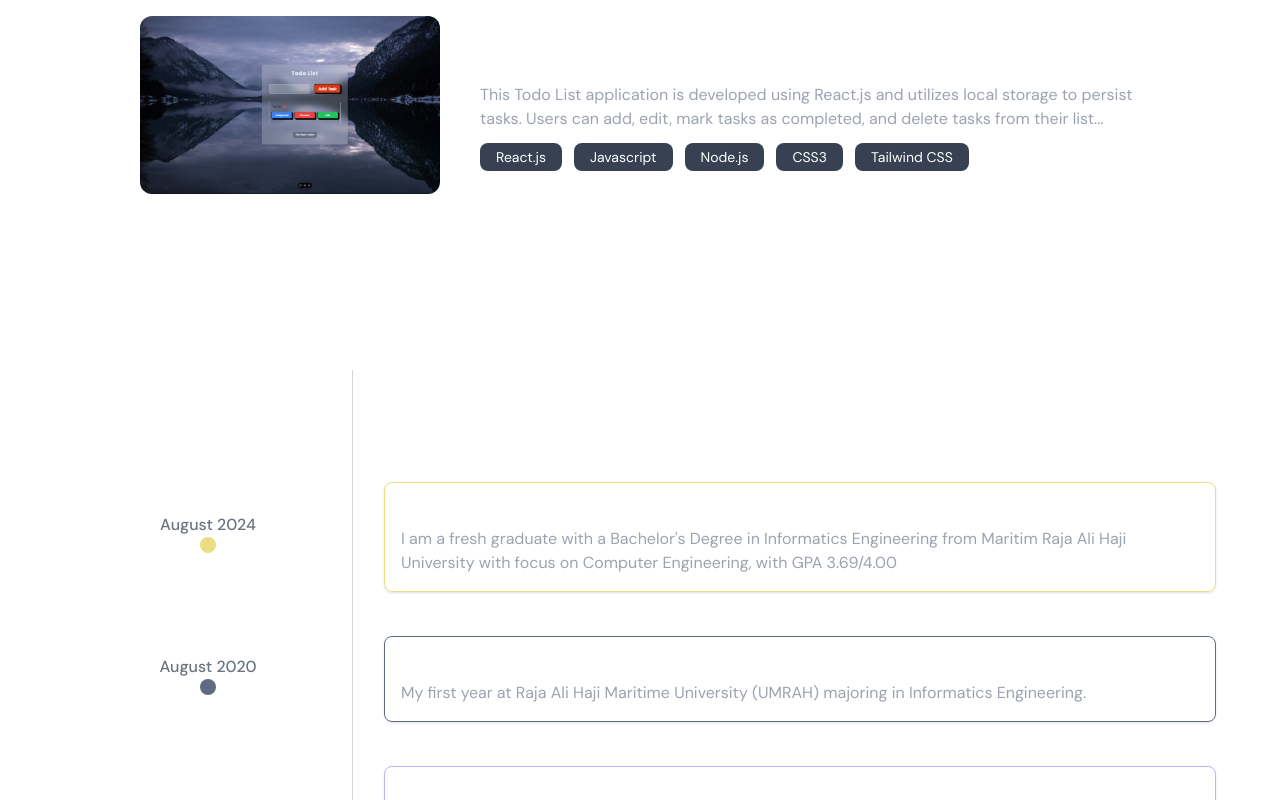
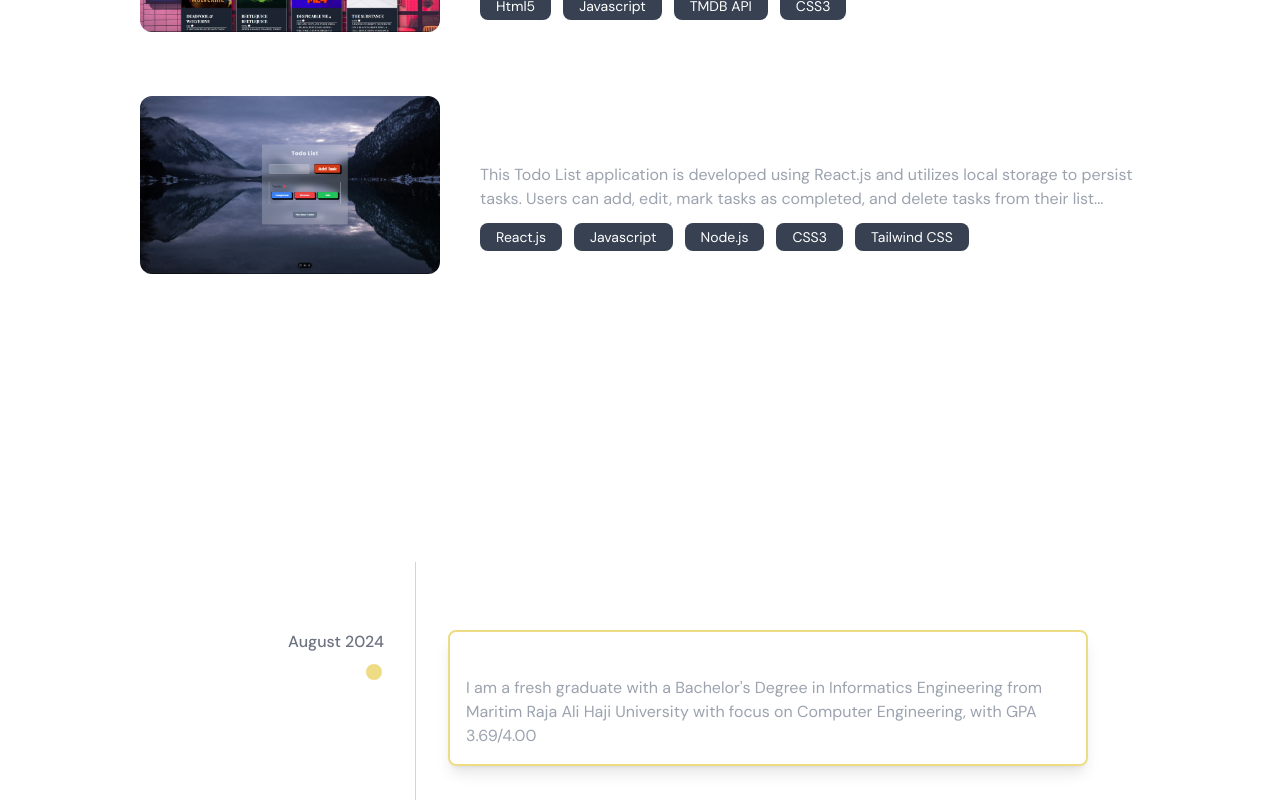
Before and after one commit to Samuelmiskan99/Portfolio-React, a React (Vite) app: page / in a window 1280 px wide. Shown: the part 2734-3534 px from the top of the page. Built offline with nearby package versions, Linux system fonts and the light colour scheme.

Commit message:
Best push i've done

```diff
--- a/src/components/Contact.jsx
+++ b/src/components/Contact.jsx
@@ -1,6 +1,6 @@
 const Contact = () => {
    return (
-      <div id='contact' className='flex min-h-[70vh] min-w-full items-center justify-center'>
+      <div id='contact' className='flex min-h-[70vh] min-w-full items-center justify-center mt-11'>
          <div className='flex flex-col items-center justify-center gap-3 space-y-6 p-14'>
             <h1 className='text-center text-5xl md:text-7xl'>
                <span className='bg-gradient-to-r from-indigo-500 to-blue-500 bg-clip-text text-transparent'>
--- a/src/components/Projects.jsx
+++ b/src/components/Projects.jsx
@@ -14,7 +14,7 @@
       <motion.div
          initial={{ opacity: 0, y: 100 }}
          whileInView={{ opacity: 1, y: 0 }}
-         viewport={{ once: true }}
+         viewport={{ once: false }} // Ubah ke `once: false`
          transition={{ duration: 0.5, delay: 0.2 }}>
          {children}
       </motion.div>
@@ -22,9 +22,11 @@
 };
 
 // Komponen ProjectCard untuk menampilkan detail proyek
-const ProjectCard = ({ project }) => {
+const ProjectCard = ({ project, index }) => {
    return (
-      <ScrollReveal>
+      <ScrollReveal delay={index * 0.1}>
+         {' '}
+         {/* Tambahkan delay berdasarkan indeks */}
          <div className='flex flex-col items-center gap-6 md:flex-row md:gap-10'>
             <img
                src={project.image}
@@ -55,6 +57,7 @@
       description: PropTypes.string.isRequired,
       technologies: PropTypes.arrayOf(PropTypes.string).isRequired,
    }).isRequired,
+   index: PropTypes.number.isRequired,
 };
 
 // Komponen utama Projects untuk menampilkan semua proyek
@@ -117,15 +120,15 @@
    return (
       <div
          id='projects'
-         className='flex flex-col items-center justify-center min-h-screen w-full p-4 md:px-14 md:py-24 md:gap-10'>
+         className='flex flex-col items-center justify-center min-h-screen w-full p-4 md:px-14 md:py-24 md:gap-10 mt-10 '>
          <ScrollReveal>
-            <h1 className='text-4xl font-light text-white md:text-6xl mb-10 text-center'>
+            <h1 className='text-4xl font-light text-white md:text-6xl mb-20 text-center'>
                My Projects
             </h1>
          </ScrollReveal>
          <div className='flex flex-col gap-16 w-full max-w-[1000px] text-white'>
             {projectData.map((project, index) => (
-               <ProjectCard key={index} project={project} />
+               <ProjectCard key={index} project={project} index={index} />
             ))}
          </div>
       </div>
--- a/src/components/Tech.jsx
+++ b/src/components/Tech.jsx
@@ -55,7 +55,7 @@
                initial='hidden'
                whileInView='visible'
                transition={{ duration: 0.5, delay: 0.2 }}>
-               <FaLinux className='cursor-pointer text-[80px] text-blue-700 transition-all duration-300 hover:-translate-y-5 sm:text-[100px] md:text-[120px]' />
+               <FaLinux className='cursor-pointer text-[80px] text-white transition-all duration-300 hover:-translate-y-5 sm:text-[100px] md:text-[120px]' />
             </motion.div>
             <motion.div
                variants={variants}
--- a/src/components/Timeline.jsx
+++ b/src/components/Timeline.jsx
@@ -8,6 +8,18 @@
       color += letters[Math.floor(Math.random() * 16)];
    }
    return color;
+};
+
+const ScrollReveal = ({ children }) => {
+   return (
+      <motion.div
+         initial={{ opacity: 0, y: 100 }}
+         whileInView={{ opacity: 1, y: 0 }}
+         viewport={{ once: false }}
+         transition={{ duration: 0.5 }}>
+         {children}
+      </motion.div>
+   );
 };
 
 const Timeline = () => {
@@ -22,8 +34,7 @@
          date: 'August 2020',
          title: 'Student at Raja Ali Haji Maritime University (UMRAH)',
          description:
-            'My first year at Raja Ali Haji Maritime University (UMRAH) majoring in Informatics Engineering.',
-         highlight: true,
+            'My first year at Raja Ali Haji Maritime University (UMRAH) majoring in Informatics Engineering. This experience marked the beginning of my journey into a more advanced and specialized curriculum. It was during these years that I began to develop an interest in the web developer field .',
       },
       {
          date: 'July 2017',
@@ -32,14 +43,14 @@
             'My first year as a senior high school student at SMAN 15 Batam, where I majored in science (IPA). This experience marked the beginning of my journey into a more advanced and specialized curriculum, focusing on subjects like physics, chemistry, biology, and mathematics.',
       },
       {
-         date: ' March 2014',
+         date: 'March 2014',
          title: 'Student at SMPN 28 Batam',
          description:
-            'My time in junior high school was at SMPN 28 Batam, where I laid the foundation in core subjects like mathematics, science, social studies, and language arts. It was during these years that I began to develop an interest in the sciences, which eventually led me to choose the science major in high school',
+            'My time in junior high school was at SMPN 28 Batam, where I laid the foundation in core subjects like mathematics, science, social studies, and language arts. It was during these years that I began to develop an interest in the sciences, which eventually led me to choose the science major in high school.',
       },
       {
-         date: ' February 2007',
-         title: 'The fall of Singapore',
+         date: 'February 2007',
+         title: 'Elementary School',
          description:
             'I began my education at SDN 006 Batam Kota, where I learned the basics in subjects like math, science, language, and social studies. These formative years were all about building curiosity and understanding fundamental skills, which later set the stage for my interest in the sciences.',
       },
@@ -47,62 +58,48 @@
          date: '14 Agustus 2001',
          title: "The Champion's Born",
          description:
-            'I was born in RS Budi Kemuliaan Batam, marking the start of my journey that would eventually lead to my interests and studies. Those early years were filled with curiosity and exploration, setting a foundation for my love of learning',
+            'I was born in RS Budi Kemuliaan Batam, marking the start of my journey that would eventually lead to my interests and studies. Those early years were filled with curiosity and exploration, setting a foundation for my love of learning.',
       },
    ];
-   const ScrollReveal = ({ children }) => {
-      return (
-         <motion.div
-            initial={{ opacity: 0, y: 100 }}
-            whileInView={{ opacity: 1, y: 0 }}
-            viewport={{ once: true }}
-            transition={{ duration: 0.5, delay: 0.2 }}>
-            {children}
-         </motion.div>
-      );
-   };
 
    return (
-      <ScrollReveal>
       <div
          id='timeline'
-            className='relative flex flex-col items-center justify-center gap-3 mt-20'>
-            <h1 className='text-4xl font-light text-white md:text-6xl mb-10 text-center'>
-               Timeline
-            </h1>
+         className='relative flex flex-col items-center justify-center max-w-4xl mx-auto gap-12 mt-28'>
+         <h1 className='text-4xl font-light text-white md:text-6xl mb-10 text-center'>Timeline</h1>
          {/* Garis Vertikal */}
-            <div className='absolute left-1/4 top-0 w-px h-full bg-gray-300'></div>
+         <div className='absolute left-[calc(25%-1px)] top-20 w-px h-full bg-gray-300'></div>
 
          {/* Daftar Event */}
          {events.map((event, index) => {
-               // Generate a random color for each event
-               const randomColor = getRandomColor();
+            const randomColor = getRandomColor(); // Generate random color for each event
             return (
-                  <div key={index} className='relative w-full flex items-center mb-8 '>
+               <ScrollReveal key={index}>
+                  <div className='relative w-full flex items-start mb-12'>
                      {/* Kolom Tanggal dan Dot Kiri */}
-                     <div className='w-1/4 flex justify-end pr-8 relative'>
-                        <div className='absolute top-0 left-1/2 transform -translate-x-1/2 -translate-y-full text-right'>
-                           <p className='font-medium text-gray-500'>{event.date}</p>
-                        </div>
+                     <div className='w-1/4 flex flex-col items-end pr-8 relative'>
+                        <p className='font-medium text-gray-500 mb-2'>{event.date}</p>
                         <div
-                           className='absolute left-1/2 transform -translate-x-1/2 w-4 h-4 rounded-full'
+                           className='w-5 h-5 rounded-full border-2 border-white'
                            style={{ backgroundColor: randomColor }}></div>
                      </div>
 
                      {/* Konten */}
-                     <div className='w-3/4 pl-8'>
+                     <div className='w-3/4 pl-8 max-w-full'>
+                        {' '}
+                        {/* Ensures full width alignment */}
                         <div
-                           className='p-4 border rounded-lg shadow'
-                           style={{ borderColor: randomColor }}>
+                           className='p-4 border-2 w-full rounded-lg shadow-lg border-opacity-70'
+                           style={{ borderColor: randomColor, backgroundColor: 'transparent' }}>
                            <p className='text-lg text-white font-semibold'>{event.title}</p>
                            <p className='text-gray-400'>{event.description}</p>
                         </div>
                      </div>
                   </div>
+               </ScrollReveal>
             );
          })}
       </div>
-      </ScrollReveal>
    );
 };
 
```
Lines whose indentation alone changed are shown as unchanged.
